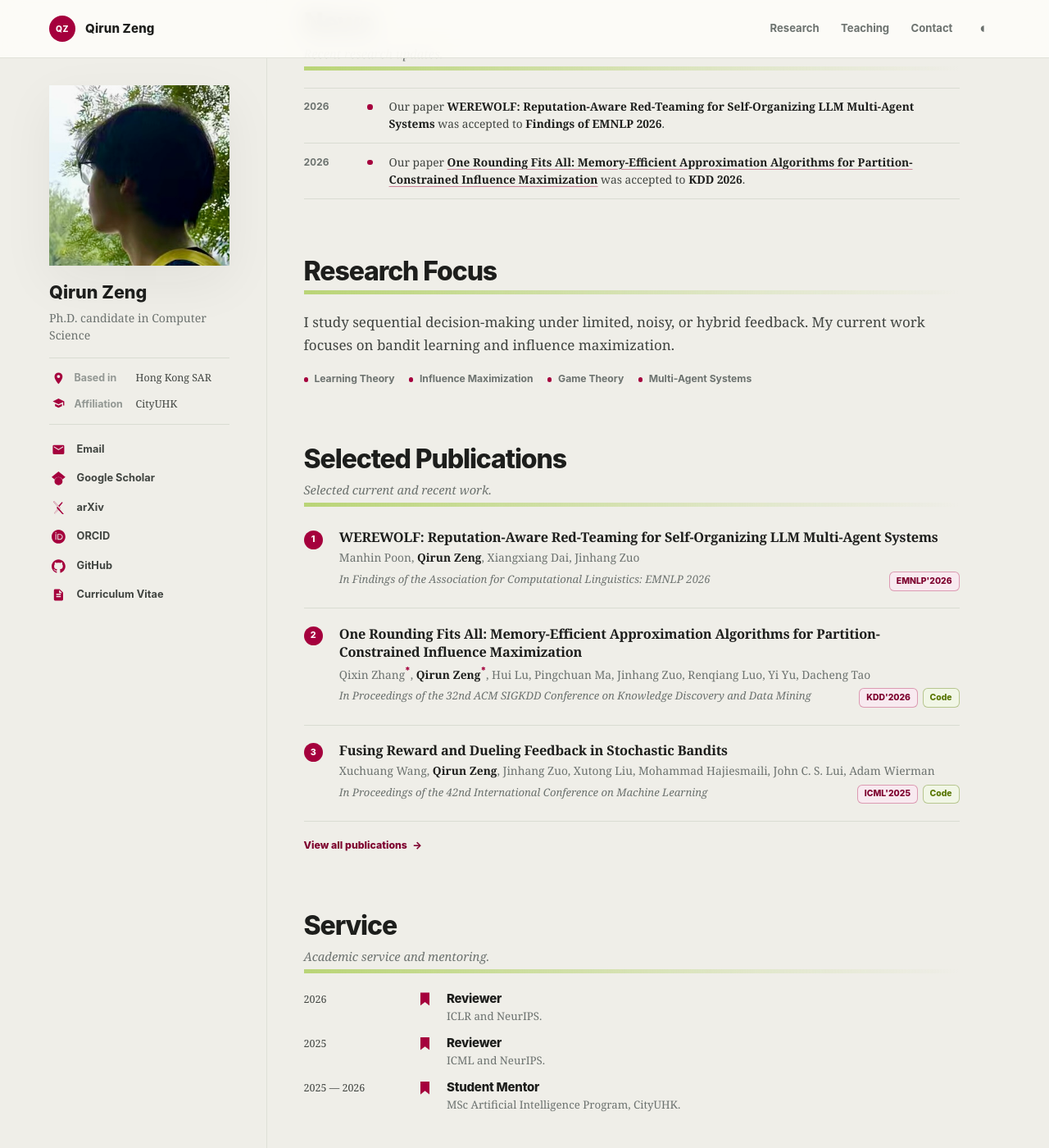
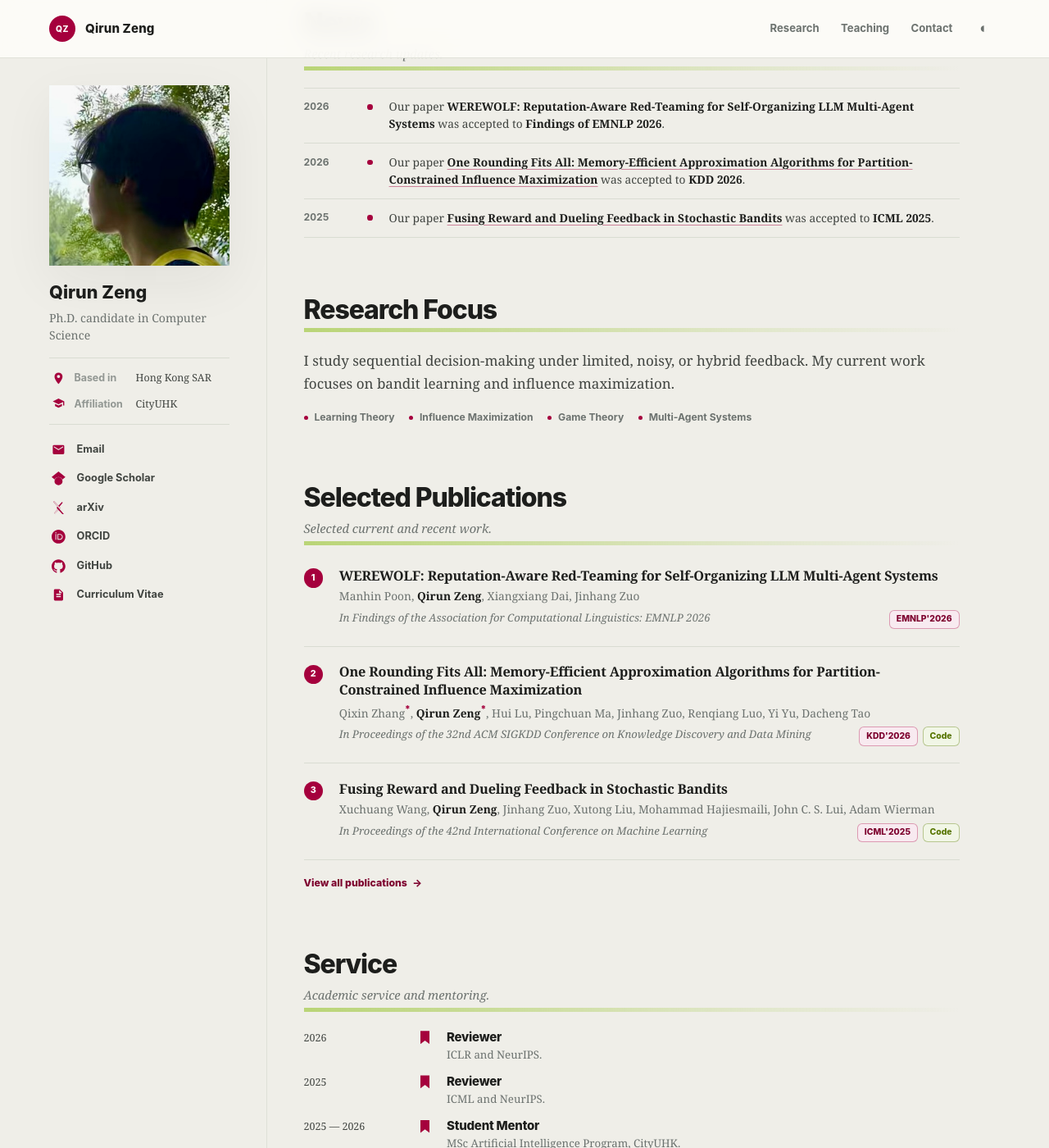
Before and after one commit to qirunzeng/qirunzeng.github.io, a Jekyll site: the page built from index.html, in a window 1280 px wide and 1400 px high, scrolled down 593 px. Shown: the whole window at 82% size. Built offline with Jekyll 4.4.1, drawn with Linux system fonts in a browser that asks for light colours.

Commit message:
Widen page summaries and add ICML news

```diff
--- a/_data/home.yml
+++ b/_data/home.yml
@@ -21,6 +21,8 @@
     text: "Our paper **WEREWOLF: Reputation-Aware Red-Teaming for Self-Organizing LLM Multi-Agent Systems** was accepted to **Findings of EMNLP 2026**."
   - date: "2026"
     text: "Our paper [**One Rounding Fits All: Memory-Efficient Approximation Algorithms for Partition-Constrained Influence Maximization**](https://dl.acm.org/doi/abs/10.1145/3770855.3817696) was accepted to **KDD 2026**."
+  - date: "2025"
+    text: "Our paper [**Fusing Reward and Dueling Feedback in Stochastic Bandits**](https://openreview.net/pdf?id=mqljEW2NQl) was accepted to **ICML 2025**."
 
 # Choose and order the papers shown in Selected Publications by their IDs in
 # _data/publications.yml.
--- a/assets/css/main.css
+++ b/assets/css/main.css
@@ -443,7 +443,7 @@
 }
 
 .section-heading__summary {
-  max-width: 42rem;
+  max-width: 100%;
   margin: 0.55rem 0 0;
   color: var(--muted);
   font-size: 0.92rem;
```
